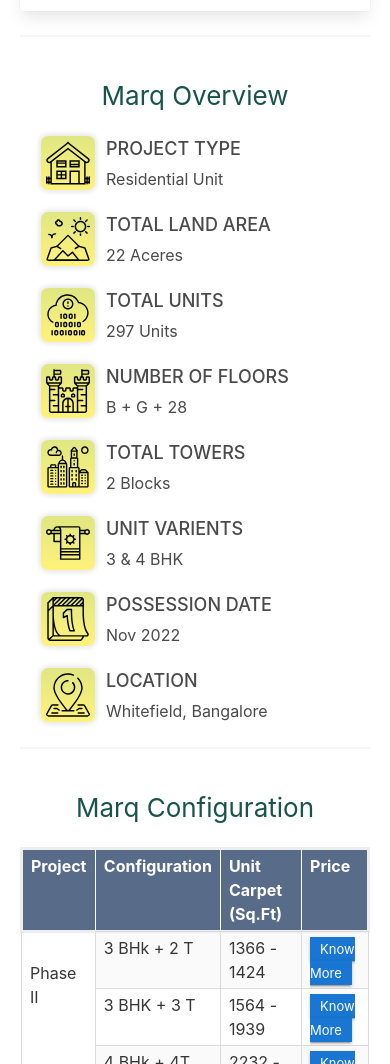
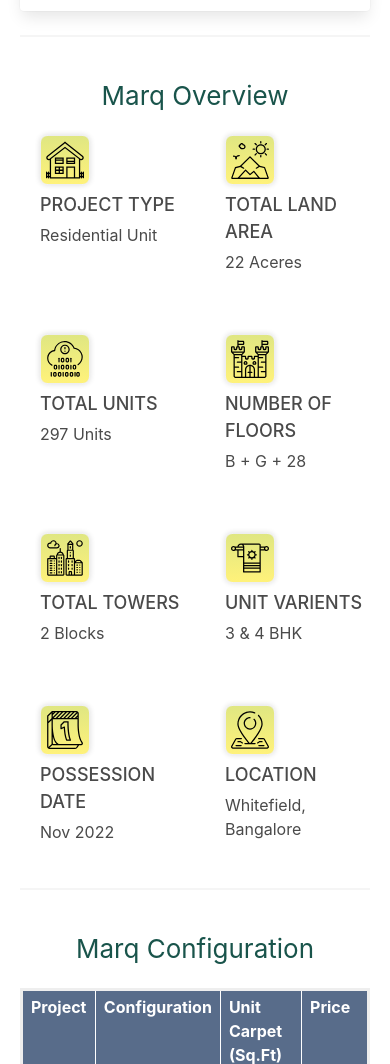
Before and after one commit to jithendraathipatla/ReactAssertz, a Gatsby site: page / in a window 390 px wide. Shown: the part 2700-3764 px from the top of the page. Built offline with nearby package versions, Linux system fonts and the light colour scheme; Gatsby itself is replaced by a stand-in of ours.

Commit message:
second commit

```diff
--- a/src/GlobalStyles/styles.css
+++ b/src/GlobalStyles/styles.css
@@ -254,6 +254,7 @@
 .show-nav {
   height: 570px;
 }
+
 @media screen and (min-width: 768px) {
   .nav-btn {
     display: none;
@@ -416,4 +417,18 @@
    display: block;
   }
 
+  .Overview_main{
+    display: grid;
+    grid-template-columns: 2fr 2fr;
+  }
+
+  .Overview_main .headings {
+    display:block;
+     margin-left: 0px;
+  }
+
+  .Overview_main .properly{
+    display: block;
+  }
+
 }
```
